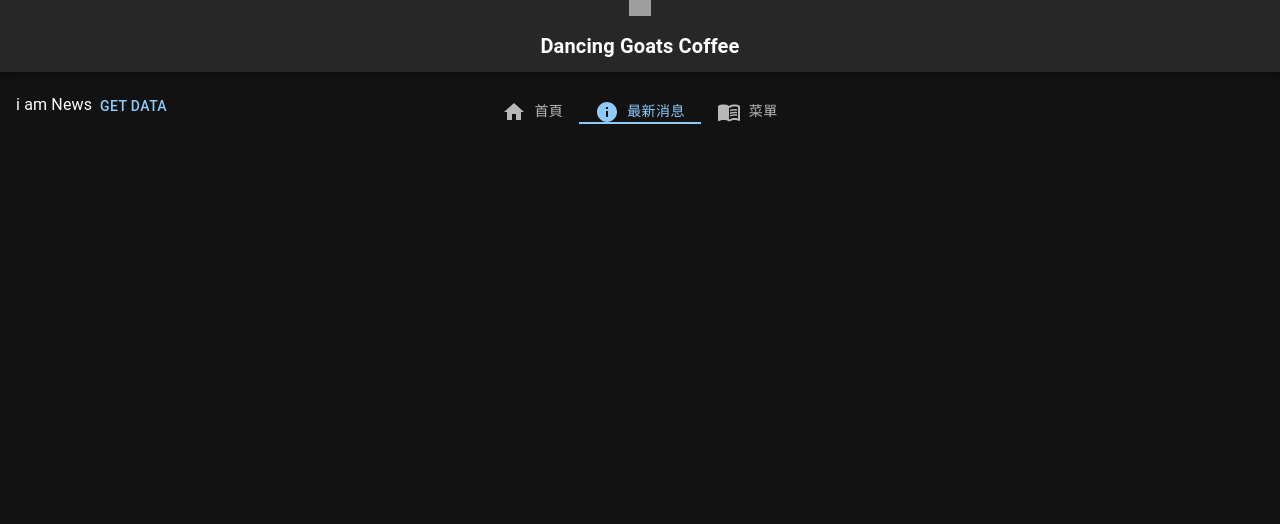
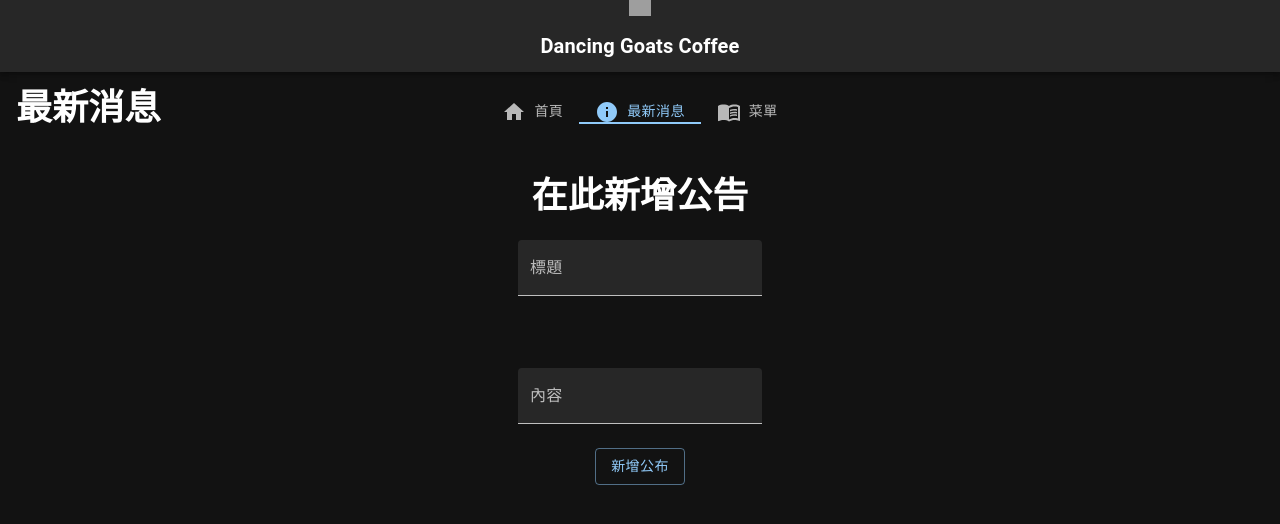
Before and after one commit to lostmypillow/dancinggoats, a Next.js app: page /news in a window 1280 px wide. Shown: the top 524 px of the page. Built offline with nearby package versions, Linux system fonts and the light colour scheme; no server answers; the database is empty; grey boxes are pictures that could not be loaded.

Commit message:
added annoucements function

```diff
--- a/app/news/page.js
+++ b/app/news/page.js
@@ -1,40 +1,162 @@
-"use client"
+"use client";
 import { initializeApp } from "firebase/app";
 import { getFirestore } from "firebase/firestore";
 import { Button } from "@mui/material";
+import Box from "@mui/material/Box";
+import Card from "@mui/material/Card";
+import CardActions from "@mui/material/CardActions";
+import CardContent from "@mui/material/CardContent";
+import { useState, useEffect } from "react";
+import Typography from "@mui/material/Typography";
+import { format } from "date-fns";
 // TODO: Replace the following with your app's Firebase project configuration
 // See: https://support.google.com/firebase/answer/7015592
-const firebaseConfig = {
+import { doc, setDoc, Timestamp } from "firebase/firestore";
+
+import { collection, getDocs } from "firebase/firestore";
+import { TextField } from "@mui/material";
+
+import CircularProgress from '@mui/material/CircularProgress';
+export default function News() {
+  const [listy, setListy] = useState([]);
+// const listy = [
+//     {
+//         "time": {
+//             "seconds": 1718611326,
+//             "nanoseconds": 544000000
+//         },
+//         "title": "dfsfs",
+//         "content": "sdfsdfsfsdf"
+//     },
+//     {
+//         "title": "i am title",
+//         "content": "i am content blah blah blah",
+//         "time": {
+//             "seconds": 1718263001,
+//             "nanoseconds": 710000000
+//         }
+//     }
+// ]
+
+
+useEffect(() => {
+    handleget()
+   }, []);
+  const firebaseConfig = {
     apiKey: "AIzaSyBWf6o5RXpy5joJoZA3jeFw6IxbhlS1u-c",
     authDomain: "dancinggoats-b3d2b.firebaseapp.com",
     projectId: "dancinggoats-b3d2b",
     storageBucket: "dancinggoats-b3d2b.appspot.com",
     messagingSenderId: "430762138929",
     appId: "1:430762138929:web:9120813dc33a9f9d3ee410",
-    measurementId: "G-5PJ76S5WFL"
-};
+    measurementId: "G-5PJ76S5WFL",
+  };
 
-// Initialize Firebase
-const app = initializeApp(firebaseConfig);
+  // Initialize Firebase
+  const app = initializeApp(firebaseConfig);
+  // Initialize Cloud Firestore and get a reference to the service
+  const db = getFirestore(app);
+
+  async function handleget() {
+    setLoading(true)
+    const querySnapshot = await getDocs(collection(db, "ann"));
+
+    const firestoreData = querySnapshot.docs.map((doc) => doc.data());
+    console.log(firestoreData);
+    firestoreData.sort((a, b) => b.time.seconds - a.time.seconds);
+    setLoading(false)
+    setListy(firestoreData);
+
+  }
+  const options = {
+    year: "numeric",
+    month: "long",
+    day: "numeric",
+    hour: "numeric",
+    minute: "numeric",
+    second: "numeric",
+    hour12: false,
+    timeZone: "UTC",
+  };
+  const [titletext, setTitletext] = useState("");
+  const [contenttext, setContenttext] = useState("");
+  function handleContent(e) {
+    setContenttext(event.target.value);
+  }
+
+  function handleTitle(e) {
+    setTitletext(event.target.value);
+  }
+  async function buttonDoc() {
+    const timestamp = Timestamp.now();
+  const seconds = timestamp.seconds.toString();
+    const docData = {
+      title: titletext,
+      content: contenttext,
+      time: timestamp,
+    };
+    await setDoc(doc(db, "ann", `ann${seconds}`), docData);
+    handleget()
+  }
+
+  const [loading, setLoading] = useState(false)
+  return (
+    <>
+   <h1 className="text-4xl font-bold">最新消息</h1>
 
 
-// Initialize Cloud Firestore and get a reference to the service
-const db = getFirestore(app);
-import { collection, getDocs } from "firebase/firestore";
-async function handleClick() {
-   const querySnapshot = await getDocs(collection(db, "announcements"));
-querySnapshot.forEach((doc) => {
-  console.log(`${doc.id} => ${doc.data()}`);
-});
-}
+{/*
+      <Button onClick={handleget}>get data</Button> */}
+
+<div className="flex flex-col gap-4 pt-4  w-full items-start justify-center">
+
+
+{loading? <CircularProgress /> : null}
+     {listy?.map((item, key) => {
+
+        const { seconds, nanoseconds } = item.time;
+        const timestampInMillis = seconds * 1000 + nanoseconds / 1000000;
+        const jsDate = new Date(timestampInMillis);
+        const formattedDate = format(jsDate, "MMMM dd, yyyy");
+        const formattedTime = format(jsDate, "HH:mm:ss");
+        return (
+          <Card variant="outlined" className="min-w-full" key={key}>
+            <CardContent>
+              <h1 className="font-bold text-2xl">{item.title}</h1>
+              <h2 className="font-light text-sm">
+                {formattedDate} at {formattedTime}
+              </h2>
+              <p>{item.content}</p>
+            </CardContent>
+          </Card>
+        );
+      })}</div>
+
+    <div className="flex flex-col items-center justify-center gap-6 pt-8">
+        <h1 className="text-4xl font-bold">在此新增公告</h1>
+        <TextField
+        value={titletext}
+        onChange={handleTitle}
+        id="filled-basic"
+        label="標題"
+        variant="filled"
+      />
+      <br />
+      <TextField
+        value={contenttext}
+        onChange={handleContent}
+        id="filled-basic"
+        label="內容"
+        variant="filled"
+      />
+      <Button variant="outlined" onClick={buttonDoc}>
+        新增公布
+      </Button>
 
 
 
-export default function News() {
-    return (
-        <>
-        i am News
-        <Button onClick={handleClick}>get data</Button>
-        </>
-    )
+      </div>
+
+    </>
+  );
 }
--- a/package.json
+++ b/package.json
@@ -13,6 +13,7 @@
     "@emotion/styled": "^11.11.5",
     "@mui/icons-material": "^5.15.19",
     "@mui/material": "^5.15.19",
+    "date-fns": "^3.6.0",
     "firebase": "10.12.2",
     "next": "14.2.3",
     "react": "^18",
```
Also changed, not shown: 1 other file (tests, documents, lock files or other folders).
